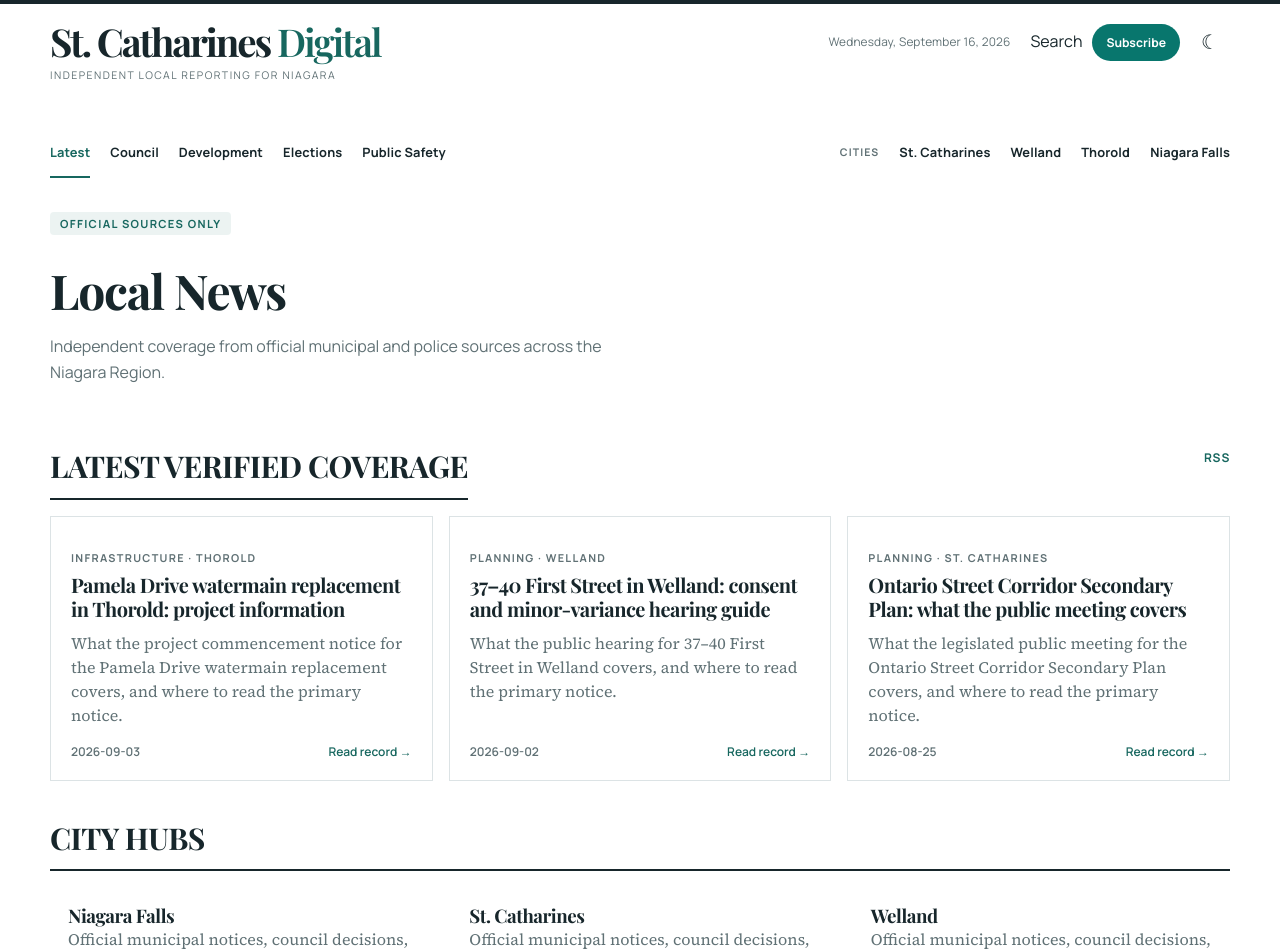
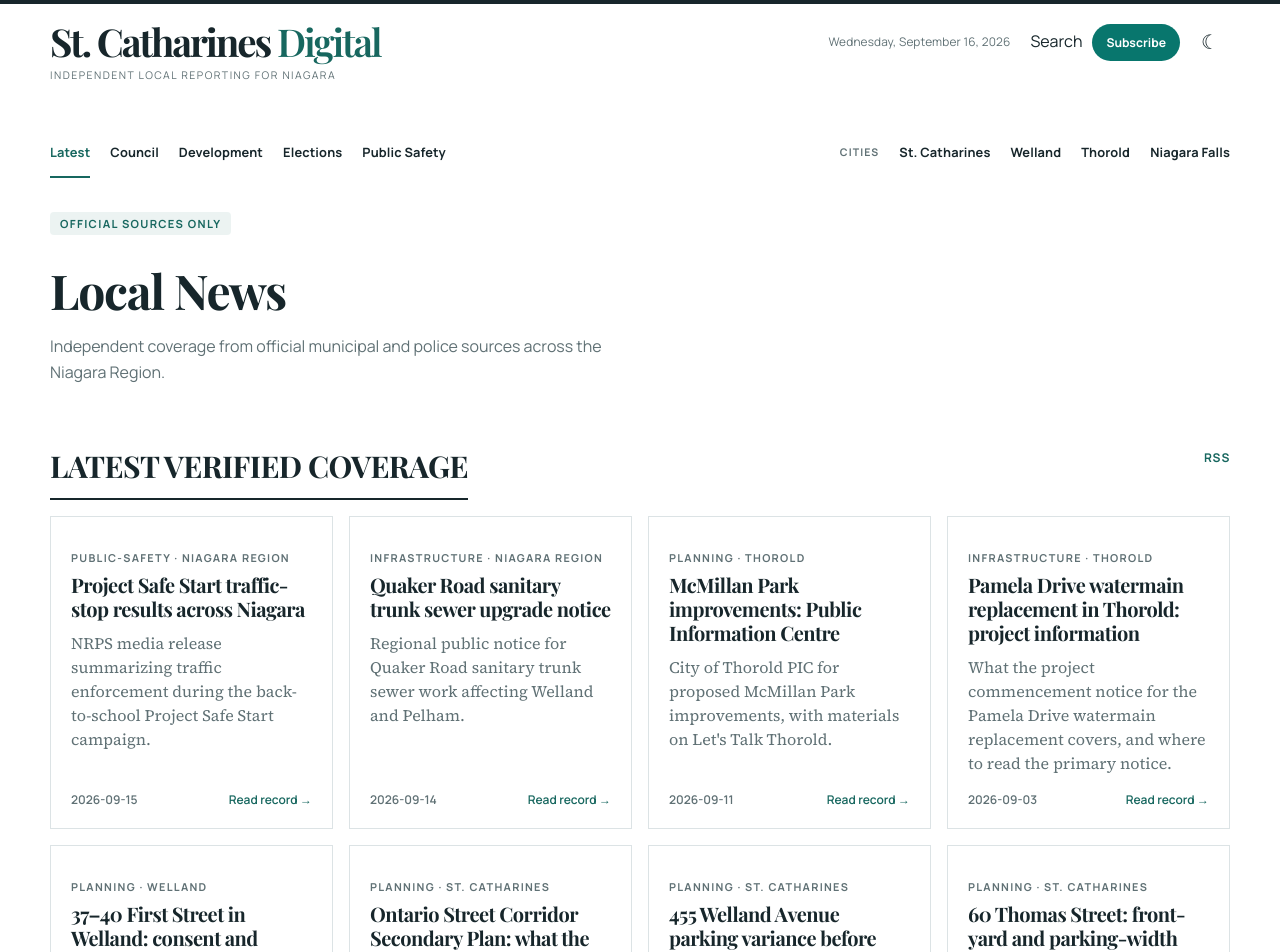
Before and after one commit to galaxycoils/computerexpress-darius-site, a React (Vite) app: page /news in a window 1280 px wide. Shown: the top 952 px of the page. Built offline with nearby package versions, Linux system fonts and the light colour scheme; no server answers; a web font is replaced by a local one.

Commit message:
feat(content): expand verified official-source content registry seed

```diff
--- a/src/data/contentRegistry.js
+++ b/src/data/contentRegistry.js
@@ -1,12 +1,10 @@
 /**
  * Verified content registry for St. Catharines Digital.
  *
- * Every entry must be backed by an official municipal primary source.
- * Discovery leads (Google News, secondary outlets, social media) are
- * NEVER added here. Before committing, confirm each `primarySource`
- * URL returns HTTP 200 on the official domain.
+ * Every entry is backed by an official municipal or NRPS primary source.
+ * Discovery automation may surface candidates; only official HTTPS URLs belong here.
  *
- * Updated: 2026-09-12
+ * Updated: 2026-09-16 (autonomous seed expansion)
  */
 
 export const contentRegistry = [
@@ -22,6 +20,39 @@
     intent: 'St. Catharines Ontario Street Corridor plan',
   },
   {
+    slug: 'st-catharines-455-welland-avenue-parking',
+    city: 'St. Catharines',
+    type: 'planning',
+    title: '455 Welland Avenue parking variance before Committee of Adjustment',
+    description: 'Minor variance A-20/26 seeks reduced parking for a mixed-use proposal at 455 Welland Avenue.',
+    publishedDate: '2026-08-25',
+    primarySource: 'https://www.stcatharines.ca/news/posts/notice-of-hearing-455-welland-avenue/',
+    status: 'verified',
+    intent: '455 Welland Avenue minor variance',
+  },
+  {
+    slug: 'st-catharines-60-thomas-street-variance',
+    city: 'St. Catharines',
+    type: 'planning',
+    title: '60 Thomas Street: front-yard and parking-width variance hearing',
+    description: 'Committee of Adjustment hearing A-51/26 for setback and parking-area width relief at 60 Thomas Street.',
+    publishedDate: '2026-08-25',
+    primarySource: 'https://www.stcatharines.ca/news/posts/notice-of-hearing-60-thomas-street/',
+    status: 'verified',
+    intent: '60 Thomas Street minor variance',
+  },
+  {
+    slug: 'st-catharines-12-stepney-consent',
+    city: 'St. Catharines',
+    type: 'planning',
+    title: '12 Stepney Street consent to sever for semi-detached lots',
+    description: 'Consent B-20/26SC to sever land for a semi-detached dwelling under construction at 12 Stepney Street.',
+    publishedDate: '2026-08-25',
+    primarySource: 'https://www.stcatharines.ca/news/posts/public-hearing-12-stepney-street/',
+    status: 'verified',
+    intent: '12 Stepney Street consent',
+  },
+  {
     slug: 'welland-first-street-consent-variance',
     city: 'Welland',
     type: 'planning',
@@ -33,6 +64,28 @@
     intent: 'Welland First Street development application',
   },
   {
+    slug: 'welland-niagara-forks-clare-clifford-coa',
+    city: 'Welland',
+    type: 'planning',
+    title: 'Welland Committee of Adjustment: Niagara, Forks, Clare and Clifford applications',
+    description: 'Public hearing on multiple consent and variance applications across Niagara Street, Forks Road, Clare Avenue and Clifford Avenue.',
+    publishedDate: '2026-08-20',
+    primarySource: 'https://www.welland.ca/news/posts/notice-of-public-hearing-concerning-applications-for-consent-and-minor-variance/',
+    status: 'verified',
+    intent: 'Welland multi-address CoA hearing',
+  },
+  {
+    slug: 'thorold-mcmillan-park-pic',
+    city: 'Thorold',
+    type: 'planning',
+    title: 'McMillan Park improvements: Public Information Centre',
+    description: 'City of Thorold PIC for proposed McMillan Park improvements, with materials on Let\'s Talk Thorold.',
+    publishedDate: '2026-09-11',
+    primarySource: 'https://www.thorold.ca/news/news/notice-of-public-information-centre-mcmillan-park-project/',
+    status: 'verified',
+    intent: 'Thorold McMillan Park PIC',
+  },
+  {
     slug: 'thorold-pamela-drive-watermain',
     city: 'Thorold',
     type: 'infrastructure',
@@ -42,6 +95,28 @@
     primarySource: 'https://www.thorold.ca/news/news/notice-of-project-commencement-pamela-drive-watermain-replacement',
     status: 'verified',
     intent: 'Pamela Drive watermain replacement Thorold',
+  },
+  {
+    slug: 'niagara-region-quaker-road-sewer',
+    city: 'Niagara Region',
+    type: 'infrastructure',
+    title: 'Quaker Road sanitary trunk sewer upgrade notice',
+    description: 'Regional public notice for Quaker Road sanitary trunk sewer work affecting Welland and Pelham.',
+    publishedDate: '2026-09-14',
+    primarySource: 'https://www.niagararegion.ca/news/notices/notice.aspx?q=1024',
+    status: 'verified',
+    intent: 'Quaker Road sewer upgrade',
+  },
+  {
+    slug: 'nrps-project-safe-start-results',
+    city: 'Niagara Region',
+    type: 'public-safety',
+    title: 'Project Safe Start traffic-stop results across Niagara',
+    description: 'NRPS media release summarizing traffic enforcement during the back-to-school Project Safe Start campaign.',
+    publishedDate: '2026-09-15',
+    primarySource: 'https://www.niagarapolice.ca/news/posts/hundreds-of-traffic-stops-reported-during-project-safe-start-niagara/',
+    status: 'verified',
+    intent: 'NRPS Project Safe Start results',
   },
 ]
 
```
